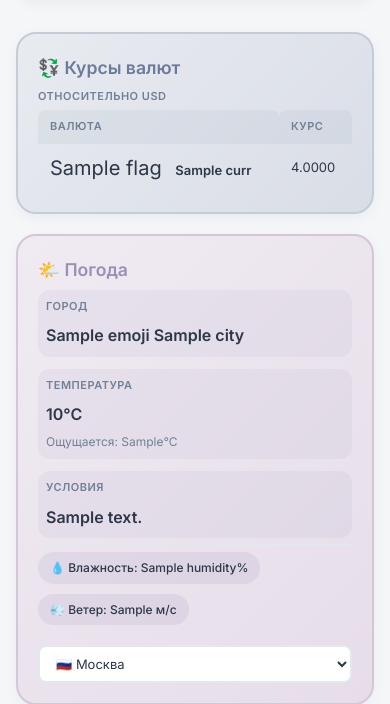
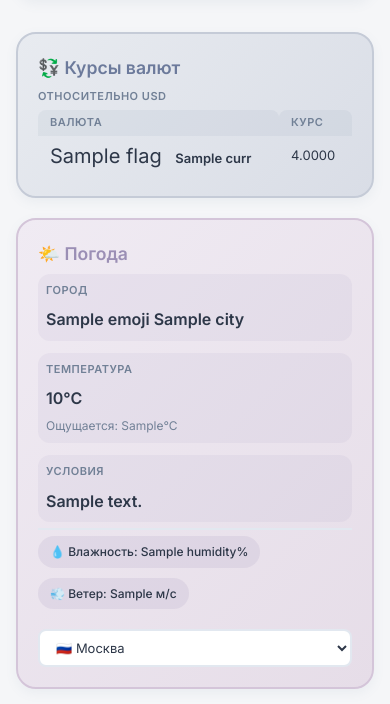
Before and after one commit to peggy-lee-zorba/Peggy_Lee_Zorba_ai, a Flask app: template templates/index.html in a window 390 px wide. Shown: the part 215-919 px from the top of the page. Run offline with Flask 3, Linux system fonts and the light colour scheme; the template is opened without the code that fills it: most values are stand-ins (such as "Sample title", 1, 10 or a date in 2020).

Commit message:
251102 - Update styles for better mobile responsiveness

```diff
--- a/static/style.css
+++ b/static/style.css
@@ -117,7 +117,7 @@ table {
 }
 
 th, td {
-    padding: 8px 12px;  /* Было 12px 16px */
+    padding: 4px 12px;  /* Уменьшен вертикальный padding для компактности */
     text-align: left;
     font-size: 13px;  /* Было 14px */
 }
```
